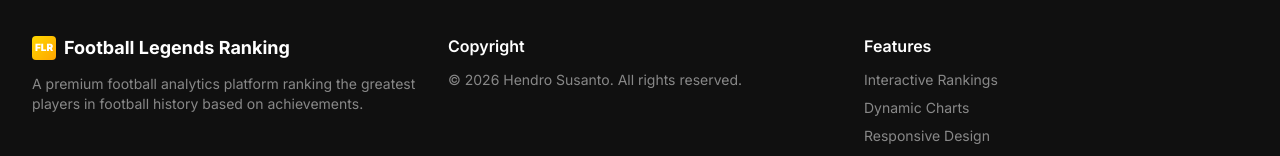
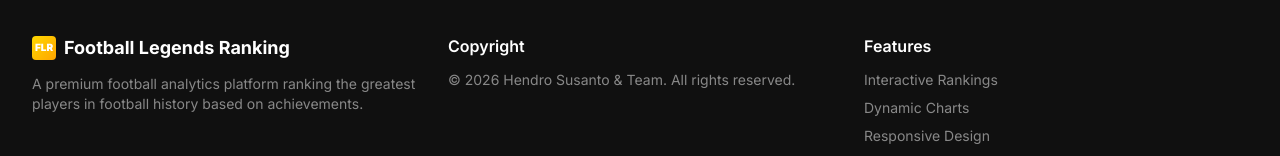
Before and after one commit to hendrosusanto926/legends-ranking, a Next.js app: page / in a window 1280 px wide. Shown: the part 5814-5970 px from the top of the page. Built offline with nearby package versions, Linux system fonts and the light colour scheme; no server answers.

Commit message:
Update copyright to Hendro Susanto & Team

```diff
--- a/src/components/layout/footer.tsx
+++ b/src/components/layout/footer.tsx
@@ -18,7 +18,7 @@ export function Footer() {
           <div className="space-y-3">
             <h3 className="font-semibold text-[var(--text-primary)]">Copyright</h3>
             <p className="text-sm" style={{ color: "var(--text-secondary)" }}>
-              &copy; 2026 Hendro Susanto. All rights reserved.
+              &copy; 2026 Hendro Susanto &amp; Team. All rights reserved.
             </p>
           </div>
           <div className="space-y-3">
```
